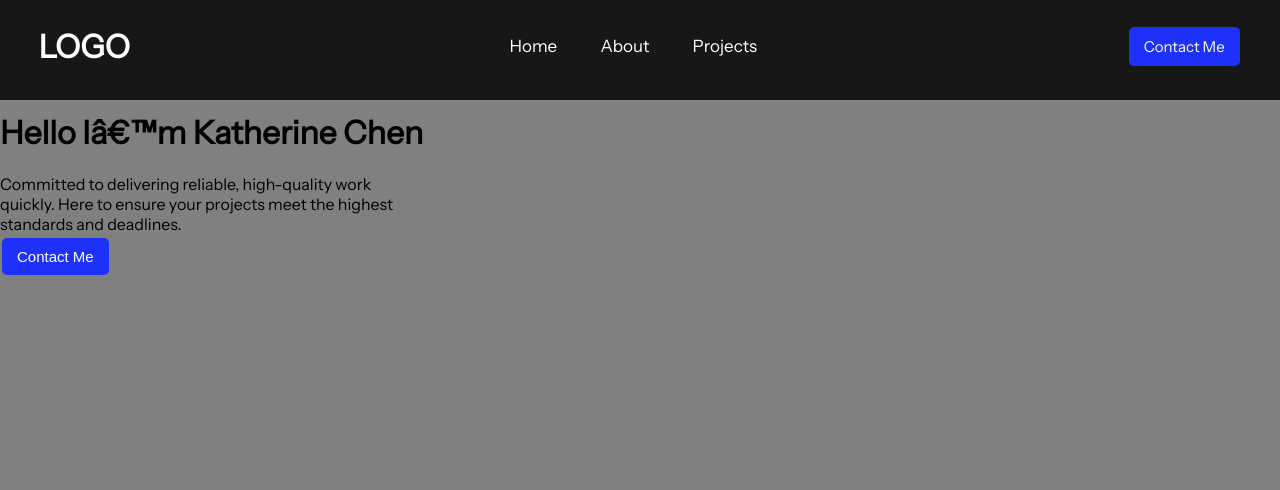
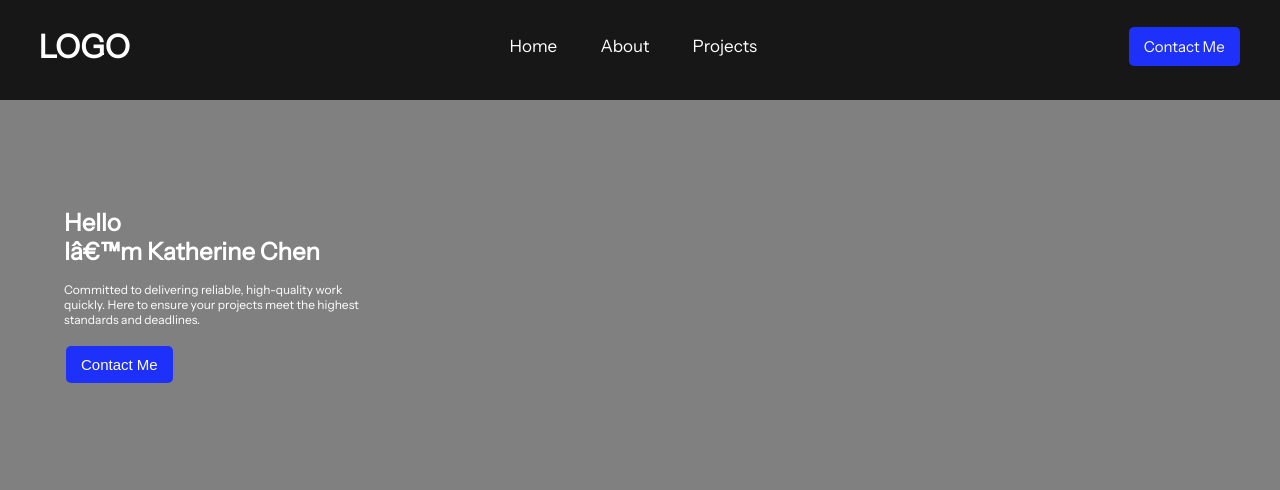
Before and after one commit to KatisaKat/chen_portfolio, a plain HTML site: page index.html in a window 1280 px wide. Drawn offline with Linux system fonts and the light colour scheme.

Commit message:
homepage

```diff
--- a/index.html
+++ b/index.html
@@ -9,6 +9,7 @@
     <style>
       body {
         font-family: 'Instrument Sans';
+        color: white;
         background-color: grey;
       }
 
@@ -48,6 +49,11 @@
         color: #1E31FA;
       }
 
+      #header-text {
+        padding: 100px 5%;
+        font-size: 12px;
+      }
+
       .contact {
         background-color: #1E31FA;
         border: none;
@@ -74,11 +80,11 @@
         </ul>
         <div class="contact">Contact Me</div>
       </div>
-      <div class="header-text">
-        <h1>Hello I’m Katherine Chen</h1>
-        Committed to delivering reliable, high-quality work<br> quickly. Here to ensure your projects meet the highest<br> standards and deadlines.
+      <div id="header-text">
+        <h1>Hello <br> I’m Katherine Chen</h1>
+        Committed to delivering reliable, high-quality work<br> quickly. Here to ensure your projects meet the highest<br> standards and deadlines.<br><br>
+        <button class="contact">Contact Me</button>
       </div>
-      <button class="contact">Contact Me</button>
     </div>
     <p>
       hello
```
